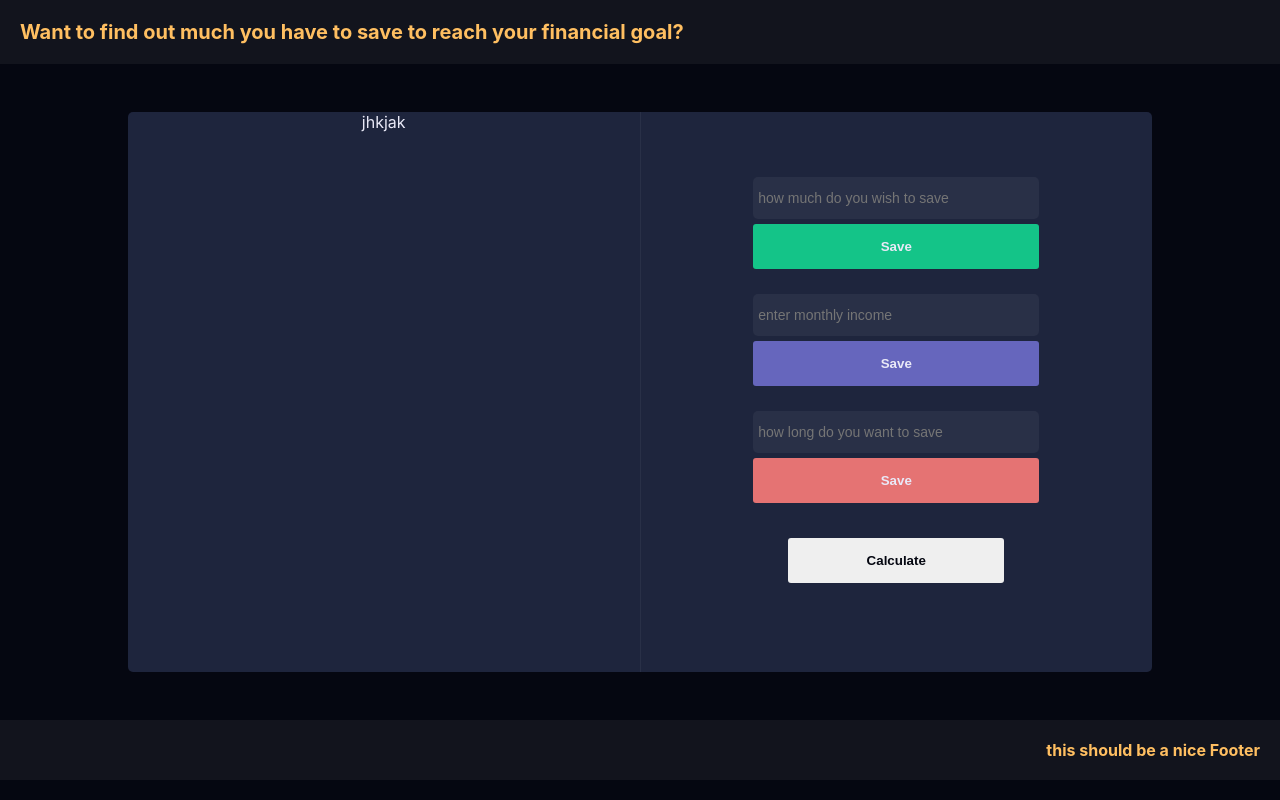
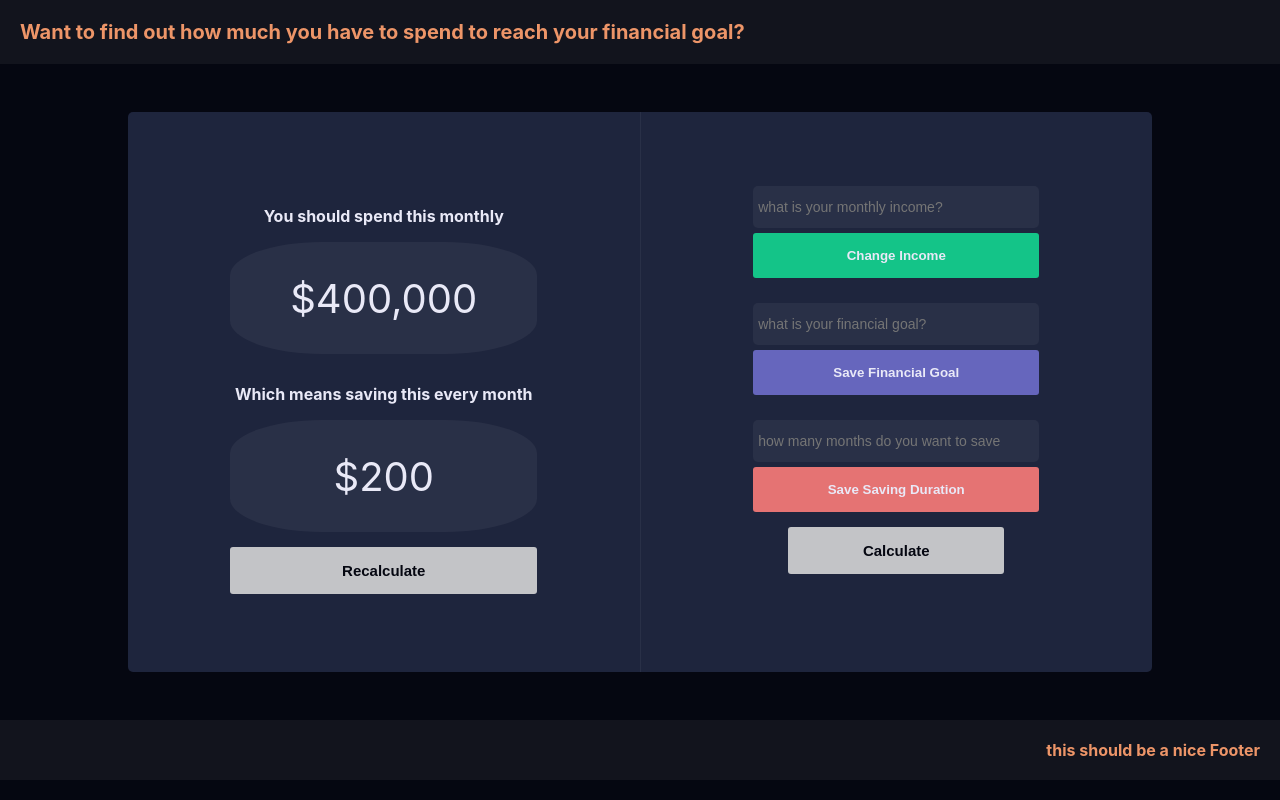
Before and after one commit to noramens/budgetCalculator, a React (Create React App) app: page / in a window 1280 px wide. Built offline with nearby package versions, Linux system fonts and the light colour scheme.

Commit message:
Finish the UI and basic calculation

```diff
--- a/package.json
+++ b/package.json
@@ -3,6 +3,7 @@
   "version": "0.1.0",
   "private": true,
   "dependencies": {
+    "@material-ui/icons": "^4.9.1",
     "@testing-library/jest-dom": "^4.2.4",
     "@testing-library/react": "^9.3.2",
     "@testing-library/user-event": "^7.1.2",
--- a/src/App.css
+++ b/src/App.css
@@ -13,6 +13,21 @@ body {
   background-color: #e57373;
 }
 
+.button {
+  padding: 15px 25px;
+  outline: none;
+  border-radius: 3px;
+  font-weight: bold;
+  border: 0;
+  color: #e9e9f7;
+  margin-top: 5px;
+}
+
+.button:hover {
+  opacity: 0.8;
+  cursor: pointer;
+}
+
 .calculate {
   color: #050711;
   padding: 15px 25px;
@@ -20,7 +35,10 @@ body {
   border-radius: 3px;
   font-weight: bold;
   border: 0;
-  margin: 35px 35px 0px 35px;
+  margin: 15px 35px 0px 35px;
+  font-size: 15px;
+  background-color: #c3c4c7;
+  cursor: pointer;
 }
 
 .calculate:hover {
--- a/src/App.js
+++ b/src/App.js
@@ -1,14 +1,42 @@
-import React from 'react';
+import React, { useState } from 'react';
 import Nav from './Nav';
 import CalArea from './calArea';
 import Footer from './footer';
 import './App.css';
 
 function App() {
+  const [disable, setDisable] = useState(false);
+  const [goal, setGoal] = useState();
+  const [income, setIncome] = useState();
+  const [save, setSave] = useState();
+  const [monthResult, setMonthResult] = useState('$400,000');
+  const [saveResult, setSaveResult] = useState('$200');
+
+  const Recalculate = () => {
+    setMonthResult();
+    setIncome();
+    setSave();
+    setGoal();
+  };
+
+  const Calculate = () => {
+    setMonthResult(Math.floor((income * save - goal) / save).toFixed(2));
+    setSaveResult(console.log(monthResult));
+  };
   return (
     <div className="App">
       <Nav />
-      <CalArea />
+      <CalArea
+        setGoal={setGoal}
+        setIncome={setIncome}
+        setSave={setSave}
+        calculate={Calculate}
+        monthResult={monthResult}
+        recalculate={Recalculate}
+        saveResult={saveResult}
+        disable={disable}
+        setDisable={setDisable}
+      />
       <Footer />
     </div>
   );
--- a/src/Nav.js
+++ b/src/Nav.js
@@ -1,7 +1,7 @@
 import React from 'react';
 
 const Nav = () => {
-  return <div style={styles}>Want to find out much you have to save to reach your financial goal?</div>;
+  return <div style={styles}>Want to find out how much you have to spend to reach your financial goal?</div>;
 };
 
 const styles = {
@@ -9,7 +9,7 @@ const styles = {
   height: '20%',
   padding: '20px',
   textAlign: 'left',
-  color: '#ffbf61',
+  color: '#ED9568',
   fontWeight: 'bold',
   fontSize: '20px'
   //   color: '#fff'
--- a/src/calArea.js
+++ b/src/calArea.js
@@ -1,30 +1,66 @@
 import React from 'react';
 import './App.css';
 
-const CalArea = props => {
+const CalArea = ({
+  setGoal,
+  setIncome,
+  setSave,
+  calculate,
+  monthResult,
+  recalculate,
+  income,
+  saveResult,
+  disable,
+  setDisable
+}) => {
   return (
     <div style={styles}>
-      <div style={firstDiv}>jhkjak</div>
+      <div style={firstDiv}>
+        <p style={{ fontWeight: 'bold' }}> You should spend this monthly</p>
+        <div style={amount}>{monthResult}</div>
+        <p style={{ fontWeight: 'bold', marginTop: '30px' }}> Which means saving this every month </p>
+        <div style={amount}>{saveResult}</div>
+        <button className="calculate" style={{ width: '60%' }} disabled>
+          Recalculate
+        </button>
+      </div>
+
       <div style={secondDiv}>
         <div style={{ display: 'flex', flexDirection: 'column', marginBottom: '25px' }}>
-          <input type="number" style={inputComponent} placeholder="how much do you wish to save" />
-          <button style={button} className="green">
-            Save
+          <input
+            type="number"
+            onChange={event => setIncome(Number(event.target.value))}
+            onFocus={disable ? console.log('disabl') : null}
+            style={inputComponent}
+            placeholder="what is your monthly income?"
+          />
+          <button onClick={setDisable(true)} className="button green">
+            Change Income
           </button>
         </div>
+
         <div style={{ display: 'flex', flexDirection: 'column', marginBottom: '25px' }}>
-          <input type="number" style={inputComponent} placeholder="enter monthly income" />
-          <button style={button} className="purple">
-            Save
+          <input
+            type="number"
+            onChange={event => setGoal(Number(event.target.value))}
+            style={inputComponent}
+            placeholder="what is your financial goal?"
+          />
+          <button className=" button purple">Save Financial Goal</button>
+        </div>
+
+        <div style={{ display: 'flex', flexDirection: 'column', marginBottom: '25px' }}>
+          <input
+            type="number"
+            onChange={event => setSave(Number(event.target.value))}
+            style={inputComponent}
+            placeholder="how many months do you want to save"
+          />
+          <button className=" button light">Save Saving Duration </button>
+
+          <button onClick={calculate} className="calculate">
+            Calculate
           </button>
-        </div>
-        <div style={{ display: 'flex', flexDirection: 'column', marginBottom: '25px' }}>
-          <input type="number" style={inputComponent} placeholder="how long do you want to save" />
-          <button style={button} className="light">
-            Save
-          </button>
-
-          <button className="calculate">Calculate</button>
         </div>
       </div>
     </div>
@@ -48,7 +84,22 @@ const styles = {
 
 const firstDiv = {
   width: '50%',
-  borderRight: '1px solid rgba(255, 255, 255, 0.05)'
+  borderRight: '1px solid rgba(255, 255, 255, 0.05)',
+  display: 'flex',
+  justifyContent: 'center',
+  alignItems: 'center',
+  flexDirection: 'column'
+};
+
+const amount = {
+  backgroundColor: 'rgba(255, 255, 255, 0.05)',
+  borderRadius: '30%',
+  width: '60%',
+  height: '20%',
+  display: 'flex',
+  alignItems: 'center',
+  justifyContent: 'center',
+  fontSize: '40px'
 };
 
 const secondDiv = {
@@ -71,17 +122,4 @@ const inputComponent = {
   outline: 'none'
 };
 
-const button = {
-  padding: '15px 25px',
-  outline: 'none',
-  borderRadius: '3px',
-  fontWeight: 'bold',
-  border: '0',
-  color: '#E9E9F7',
-  marginTop: '5px',
-
-  '&:hover': {
-    opacity: '0.8'
-  }
-};
 export default CalArea;
--- a/src/footer.js
+++ b/src/footer.js
@@ -1,4 +1,5 @@
 import React from 'react';
+// import GitHubIcon from '@material-ui/icons/GitHub';
 
 const Footer = () => {
   return <div style={styles}>this should be a nice Footer</div>;
@@ -9,7 +10,7 @@ const styles = {
   height: '20%',
   padding: '20px',
   textAlign: 'right',
-  color: '#ffbf61',
+  color: '#ED9568',
   fontWeight: 'bold'
 };
 
```
Also changed, not shown: 1 other file (tests, documents, lock files or other folders).
